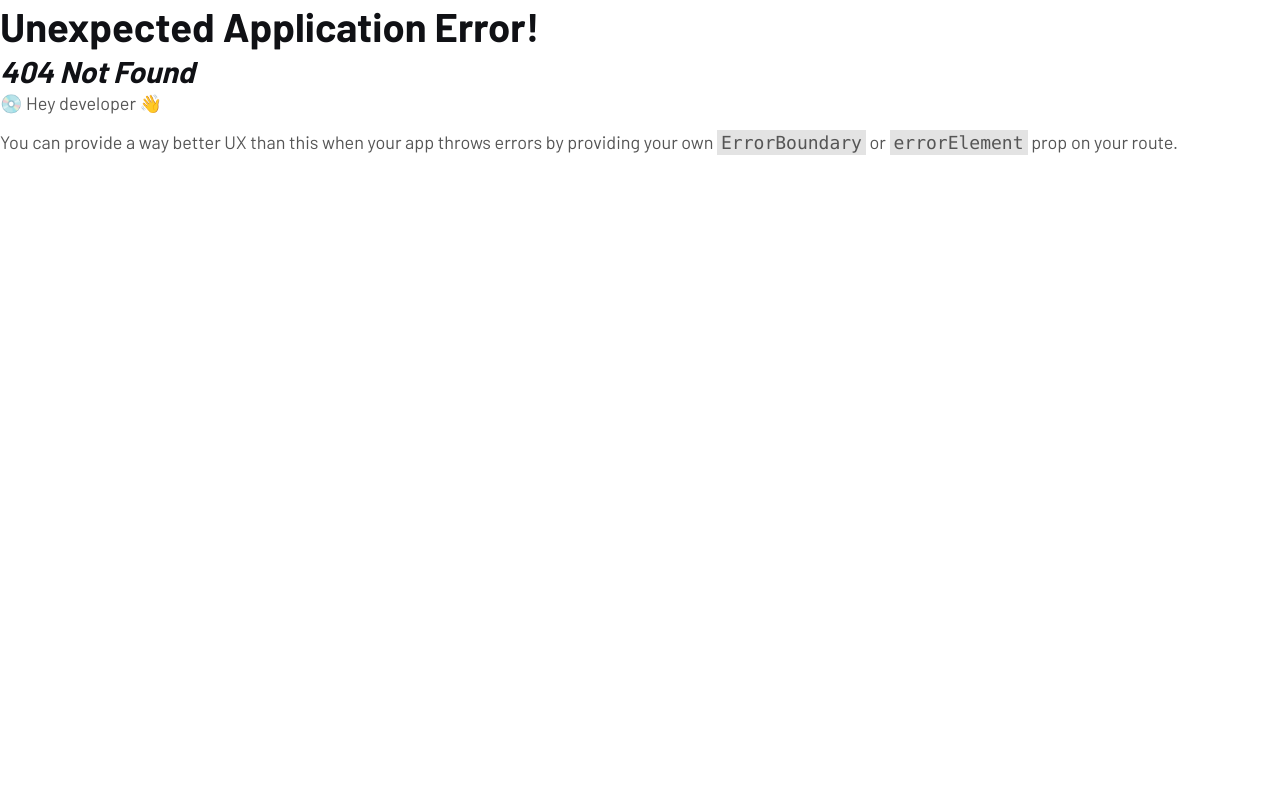
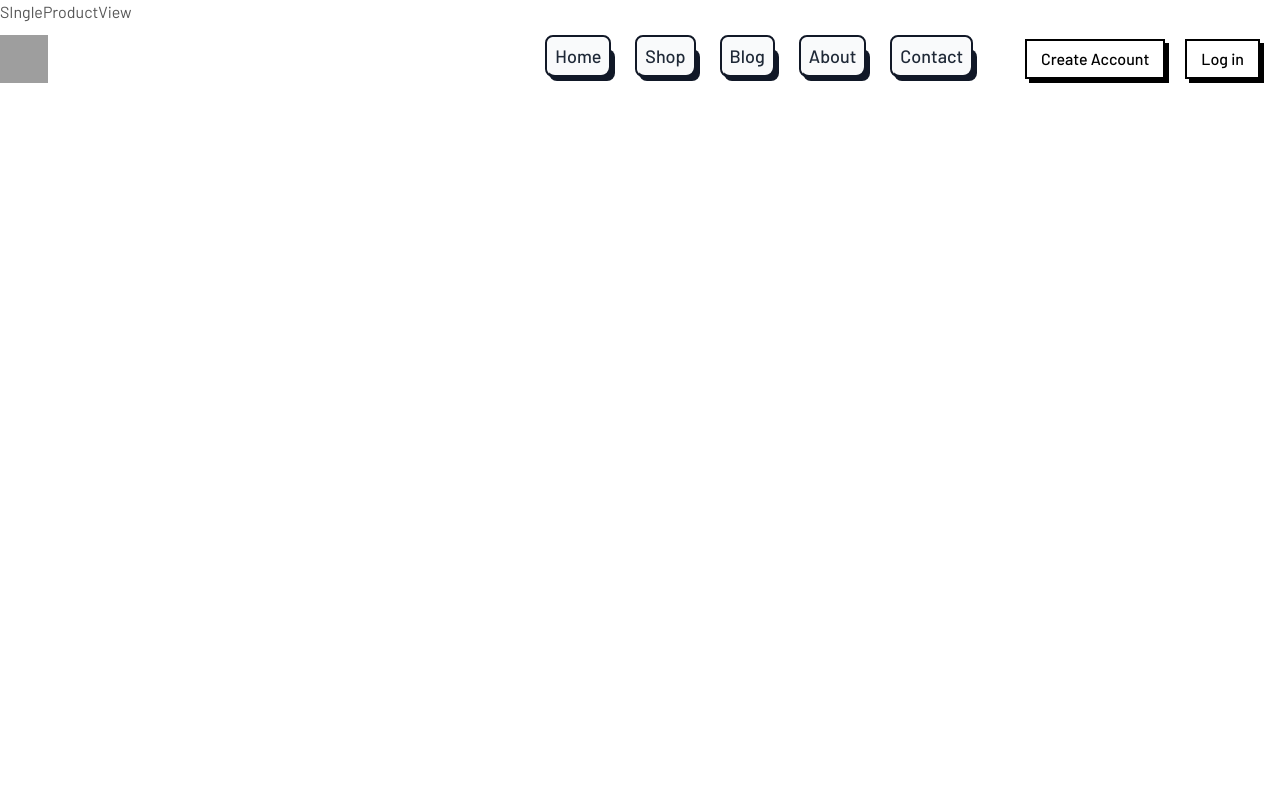
Before and after one commit to iwai-0310/Ecom-React, a React (Vite) app: page /shop/1 in a window 1280 px wide. Before the commit this address had no page. Shown: the top 800 px of the page. Built offline with nearby package versions, Linux system fonts and the light colour scheme; grey boxes are pictures that could not be loaded.

Commit message:
creates and add singleprouctview to main

```diff
--- a/src/main.jsx
+++ b/src/main.jsx
@@ -12,6 +12,7 @@ import "././assets/css/style.min.css";
 import Home from "./pages/home/home.jsx";
 import Blog from "./pages/Blog.jsx";
 import Shop from "./shopComponent/shop.jsx";
+import SingleProductView from "./shopComponent/SIngleProductView.jsx";
 
 const router = createBrowserRouter([
   {
@@ -21,6 +22,7 @@ const router = createBrowserRouter([
       { path: "/", element: <Home /> },
       { path: "/blog", element: <Blog /> },
       { path: "/shop", element: <Shop /> },
+      { path: "/shop/:id", element: <SingleProductView /> },
     ],
   },
 ]);
--- /dev/null
+++ b/src/shopComponent/SIngleProductView.jsx
@@ -0,0 +1,7 @@
+import React from "react";
+
+const SIngleProductView = () => {
+  return <div>SIngleProductView</div>;
+};
+
+export default SIngleProductView;
```
